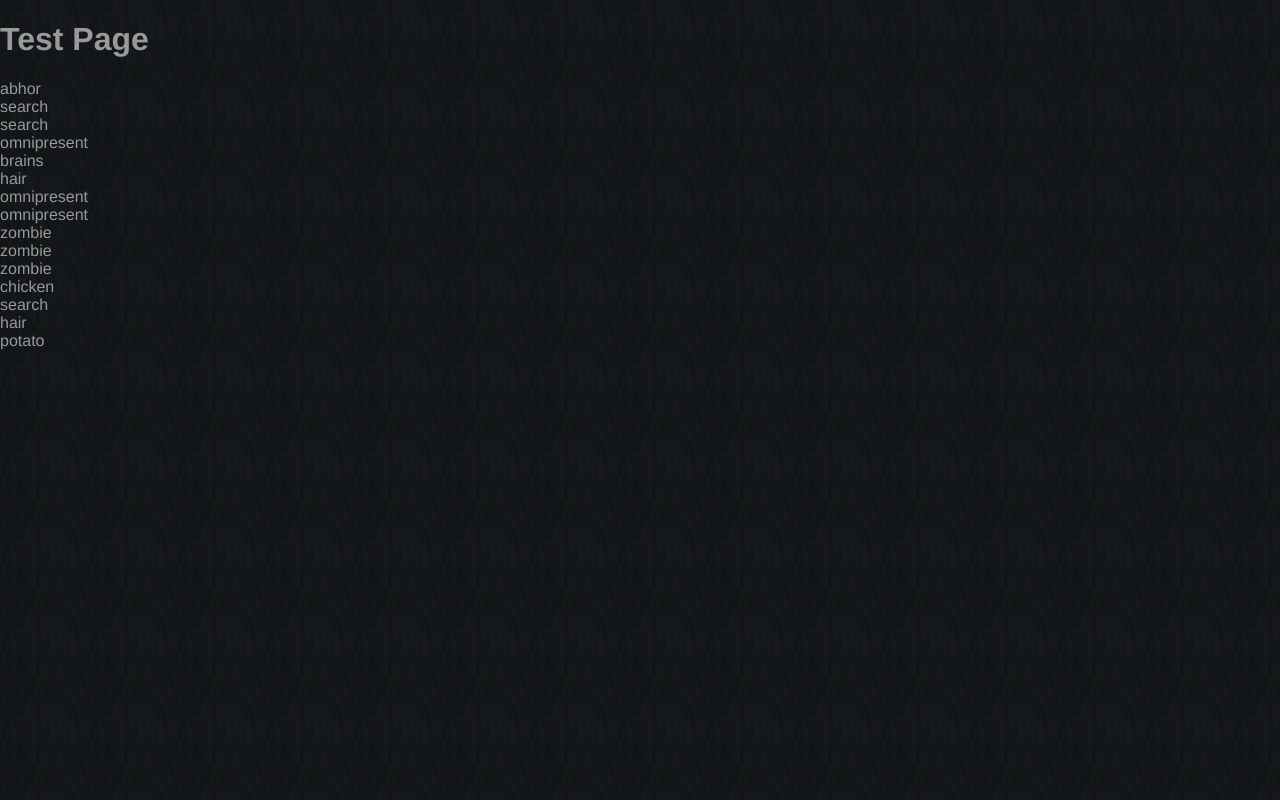
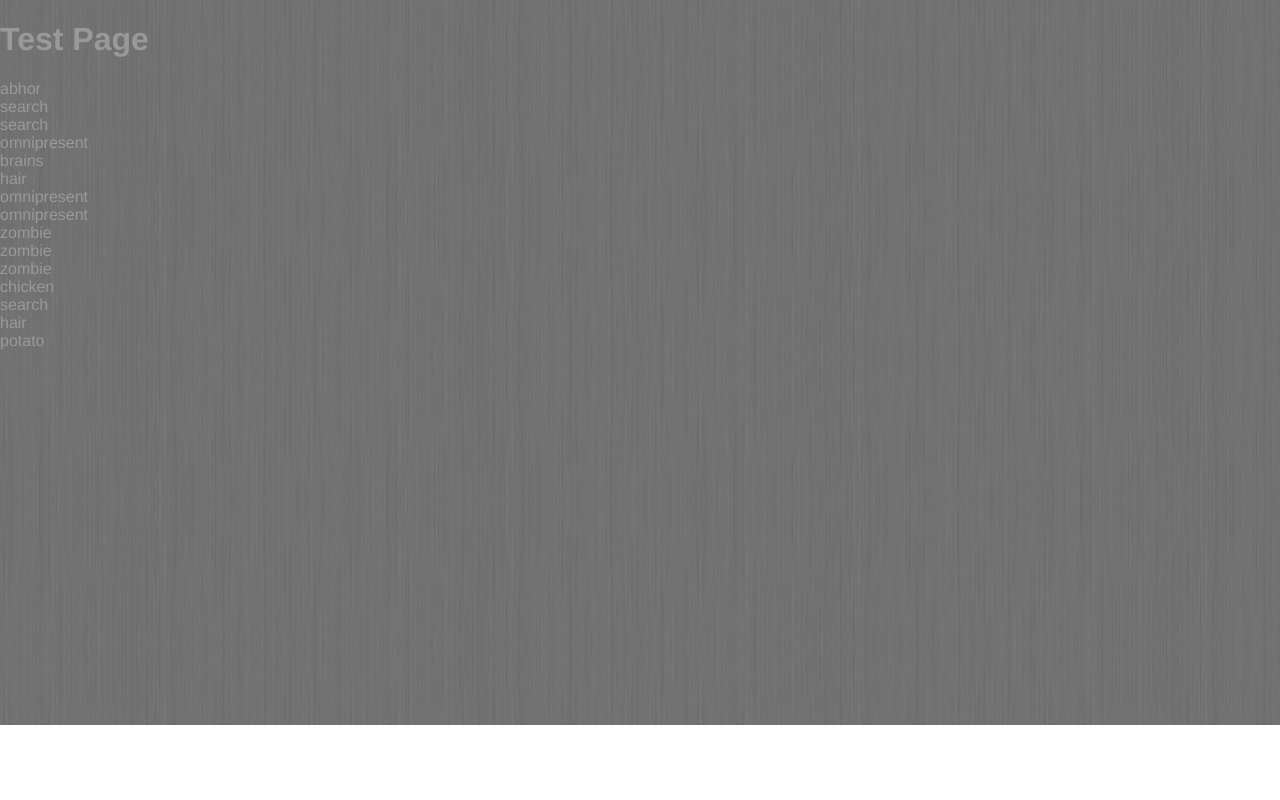
Before and after one commit to ehmyers/fridge-words, a plain HTML site: page fridge_words/test.html in a window 1280 px wide. Drawn offline with Linux system fonts and the light colour scheme.

Commit message:
added the changing background function, added more backgrounds

```diff
--- a/fridge_words/externals/script.js
+++ b/fridge_words/externals/script.js
@@ -1,6 +1,7 @@
 $(document).ready(function() {
 	var numWords = 15;
 	var numDivs = 15;
+	var numBackgrounds = 5;
 	var words = [
 		{"word": "abhor", "pos": "verb"},
 		{"word": "brains", "pos": "noun"},
@@ -56,4 +57,28 @@ $(document).ready(function() {
 	}
 	// end drag and drop code
 
+	// swapping background code
+	thebackground();
+	$('div.background').fadeIn(500); // works for all the browsers other than IE
+	$('div.background img').fadeIn(500); // IE tweak
+
 });
+
+function thebackground() {
+	$('div.background img').css({opacity: 0.0});
+	$('div.background img:first').css({opacity: 1.0});
+	//var randTime = Math.floor(Math.random()*numBackgrounds) + 1;
+	setInterval('change()',4000);
+}
+
+function change() {
+	var current = ($('div.background img.show')? $('div.background img.show') : $('div.background img:first'));
+	if ( current.length == 0 ) current = $('div.background img:first');
+	var next = ((current.next().length) ? ((current.next().hasClass('show')) ? $('div.background img:first') :current.next()) : $('div.background img:first'));
+	next.css({opacity: 0.0})
+	.addClass('show')
+	.animate({opacity: 1.0}, 500);
+	current.animate({opacity: 0.0}, 500)
+	.removeClass('show');
+};
+// swapping backround end code
--- a/fridge_words/fridge_stylesheet.css
+++ b/fridge_words/fridge_stylesheet.css
@@ -1,5 +1,7 @@
+/**************** general *******************/
+
 body {
-	background: url("images/fridge_pattern.png");
+	background-repeat: repeat;
 	margin: 0px;
 	padding: 0px;
 	font-family: Helvetica, Ariel, sans-serif;
@@ -11,3 +13,23 @@ body {
 .magnets {
 	background-color: white;
 }
+
+/********** swapping backgrounds **************/
+
+div.background {
+	position:absolute;
+	left:0px;
+	top:0px;
+	z-index:-1;
+}
+
+div.background img {
+	position:fixed;
+	list-style: none;
+	left:0px;
+	top:0px;
+}
+
+div.background ul li.show {
+	z-index:500
+}
--- a/fridge_words/test.html
+++ b/fridge_words/test.html
@@ -1,10 +1,18 @@
 <!DOCTYPE html>
 <html lang="en">
+<head>
 	<meta charset="utf-8"/>
 	<title>test</title>
 	<link rel="stylesheet" href="fridge_stylesheet.css">
 	<script src="externals/jquery.js"></script>
 	<script src="externals/script.js" type="text/javascript"></script>
+</head>
 
-<h1>Test Page</h1>
-<div class="testdiv"></div>
+<body>
+	<h1>Test Page</h1>
+	<div class="background"> <img src="images/pattern_01.png" alt="pic1" /> <img src="images/pattern_02.png" alt="pic2" /> <img src="images/pattern_03.png" alt="pic3" /> <img src="images/pattern_04.png" alt="pic4" /> <img src="images/pattern_05.png" alt="pic5" /> </div>
+
+	<div class="testdiv"></div>
+
+</body>
+</html>
```
Also changed, not shown: fridge_words/images/fridge_pattern.png (deleted), fridge_words/images/pattern_01.png (added), fridge_words/images/pattern_02.png (added), fridge_words/images/pattern_03.png (added), fridge_words/images/pattern_04.png (added), fridge_words/images/pattern_05.png (added), fridge_words/possible_names.txt (added).
